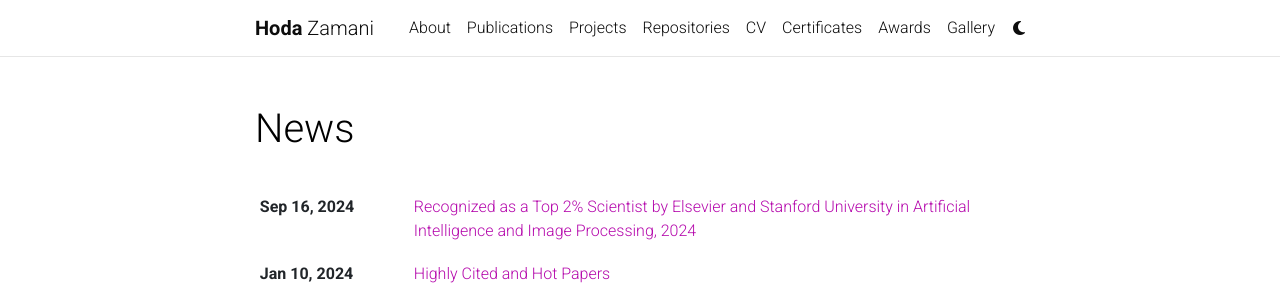
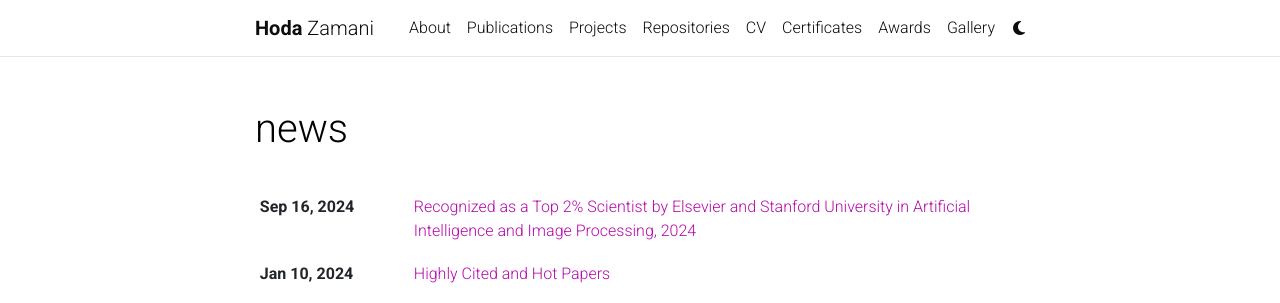
Before and after one commit to HodaZamani/HodaZamani.github.io, a Jekyll site: the page built from news.html, in a window 1280 px wide. Shown: the top 303 px of the page. Built offline with Jekyll 4.4.1, drawn with Linux system fonts in a browser that asks for light colours; comment, search, counter and statistics services are not loaded; a style sheet for code colours, icons or effects is not loaded.

Commit message:
Update page.html

```diff
--- a/_layouts/page.html
+++ b/_layouts/page.html
@@ -5,7 +5,7 @@
 <div class="post">
 
   <header class="post-header">
-    <h1 class="post-title">{{ page.title }}</h1>
+    <h1 class="post-title">{{ page.title | downcase }}</h1>
     <p class="post-description">{{ page.description }}</p>
   </header>
 
```
